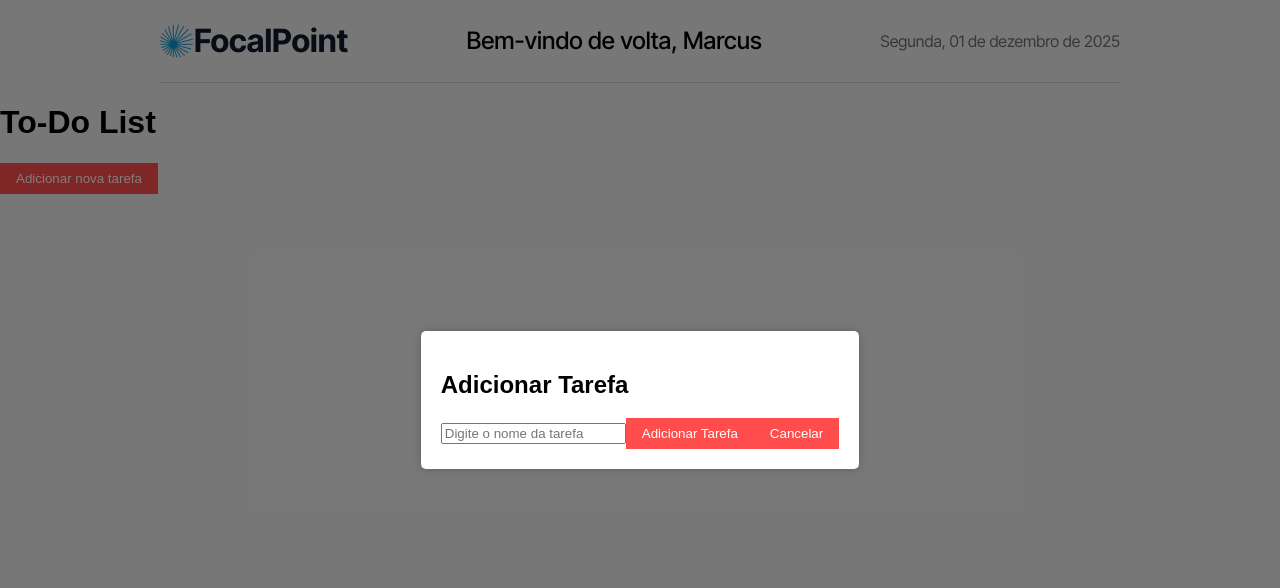
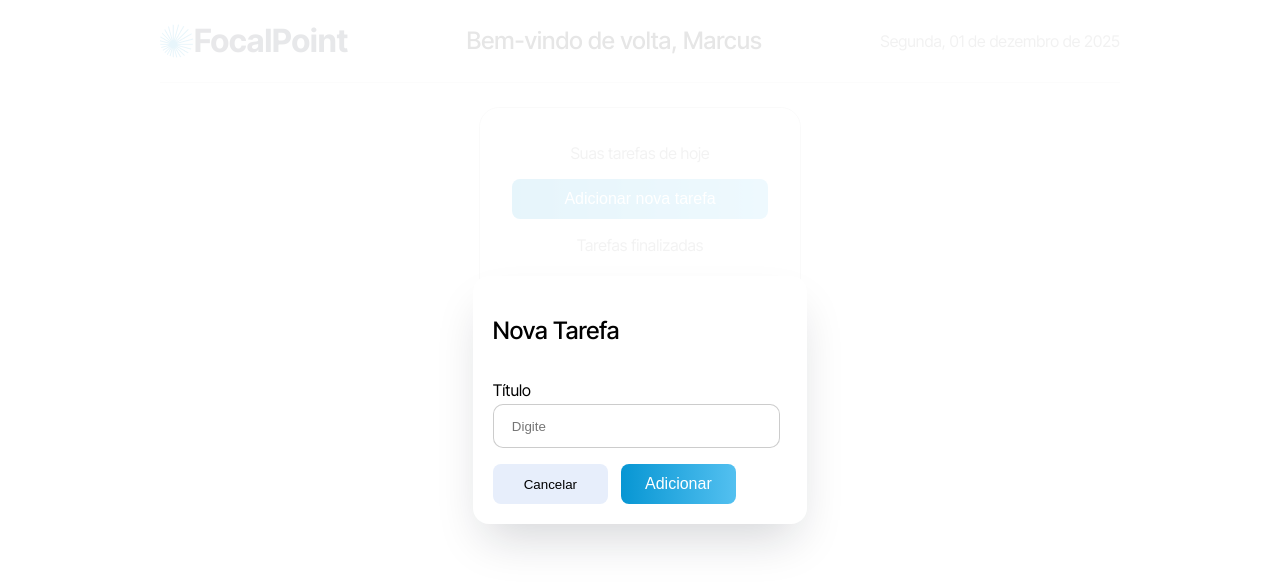
Before and after one commit to carolcampos22/to-do-list-app, a Next.js app: page / in a window 1280 px wide. Both pictures are taken after a click on the button "Adicionar nova tarefa". Shown: the top 588 px of the page. Built offline with nearby package versions, Linux system fonts and the light colour scheme.

Commit message:
style: modal styling

```diff
--- a/src/app/globals.scss
+++ b/src/app/globals.scss
@@ -1,9 +1,9 @@
-// src/app/styles/global.scss
+@import url('https://fonts.googleapis.com/css2?family=Inter+Tight:ital,wght@0,100..900;1,100..900&display=swap');
+
 body {
-  font-family: Arial, sans-serif;
+  font-family: "Inter Tight", sans-serif;
   margin: 0;
   padding: 0;
-  background-color: #f0f0f0;
 }
 
 ul {
@@ -12,13 +12,6 @@ ul {
 }
 
 button {
-  background-color: #ff4d4d;
-  color: white;
   border: none;
-  padding: 0.5rem 1rem;
   cursor: pointer;
 }
-
-button:hover {
-  background-color: #ff1a1a;
-}
--- a/src/app/page.module.css
+++ /dev/null
@@ -1,80 +0,0 @@
-
-.container {
-    max-width: 600px;
-    margin: 0 auto;
-    padding: 20px;
-    text-align: center;
-  }
-
-  .taskList {
-    list-style: none;
-    padding: 0;
-
-    li {
-      display: flex;
-      align-items: center;
-      justify-content: space-between;
-      padding: 10px;
-      border-bottom: 1px solid #ddd;
-
-      input[type="checkbox"] {
-        margin-right: 10px;
-      }
-
-      button {
-        background: transparent;
-        border: none;
-        cursor: pointer;
-      }
-
-      &.completed {
-        text-decoration: line-through;
-      }
-    }
-  }
-
-  .modal {
-    position: fixed;
-    top: 0;
-    left: 0;
-    width: 100%;
-    height: 100%;
-    background-color: rgba(0, 0, 0, 0.5);
-    display: flex;
-    justify-content: center;
-    align-items: center;
-
-    .modalContent {
-      background-color: white;
-      padding: 20px;
-      border-radius: 5px;
-      width: 300px;
-      text-align: center;
-
-      input {
-        width: 100%;
-        padding: 10px;
-        margin-bottom: 10px;
-        border: 1px solid #ccc;
-        border-radius: 5px;
-      }
-
-      button {
-        padding: 10px;
-        margin: 5px;
-        cursor: pointer;
-
-        &:first-of-type {
-          background-color: #4caf50;
-          color: white;
-          border: none;
-        }
-
-        &:last-of-type {
-          background-color: #f44336;
-          color: white;
-          border: none;
-        }
-      }
-    }
-  }
--- a/src/app/page.tsx
+++ b/src/app/page.tsx
@@ -5,14 +5,20 @@ import { Header } from "../components/Header";
 import { useTasks } from "../hooks/useTasks";
 import { TaskList } from "../components/TaskList";
 import { AddTaskModal } from "../components/AddTaskModal";
+import styles from "../app/styles/page.module.scss"
+
 export default function Home() {
   const { addTask } = useTasks();
   const [showAddModal, setShowAddModal] = useState(false);
 
   return (
+
+    <>
+      <Header />
+      <div className={styles.container}>
+
         <div>
-      <Header />
-      <h1>To-Do List</h1>
+          <p>Suas tarefas de hoje</p>
 
 
           <TaskList />
@@ -27,5 +33,12 @@ export default function Home() {
             />
           )}
         </div>
+
+        <div>
+          <p>Tarefas finalizadas</p>
+        </div>
+      </div>
+
+    </>
   );
 }
--- a/src/app/styles/Modal.module.scss
+++ b/src/app/styles/Modal.module.scss
@@ -4,15 +4,100 @@
     left: 0;
     right: 0;
     bottom: 0;
-    background-color: rgba(0, 0, 0, 0.5);
+    background-color: rgba(255, 255, 255, 0.9);
     display: flex;
     justify-content: center;
     align-items: center;
   }
 
   .modal_content {
+    display: flex;
+    flex-direction: column;
+    justify-content: center;
+    align-items: start;
+    gap: 2vh;
+    width: 23vw;
     background-color: white;
     padding: 20px;
-    border-radius: 5px;
-    box-shadow: 0 0 10px rgba(0, 0, 0, 0.2);
+    border-radius: 16px;
+    box-shadow: 0px 24px 48px -12px #1018282E;
+
+    h2{
+      font-weight: 500;
+      font-size: 24px;
+    }
+
   }
+
+  .input_task_container{
+    display: flex;
+    flex-direction: column;
+    justify-content: center;
+    align-items: start;
+    gap: .5vh;
+  }
+
+  .input_task{
+    height: 5vh;
+    width: 22vw;
+    border: 1px solid rgba(0, 0, 0, 0.2);
+    border-radius: 10px;
+  }
+
+  .input_task::placeholder{
+    padding-left: 1rem;
+  }
+
+  .buttons_container{
+    display: flex;
+    justify-content: center;
+    align-items: center;
+    gap: 1vw;
+  }
+
+  .add_task_button {
+    background: linear-gradient(to right, #0796D3, #53C0F0);
+    color: white;
+    width: 9vw;
+    height: 5vh;
+    font-size: 16px;
+    font-weight: 500;
+    padding: 0.5rem 1rem;
+    border: none;
+    border-radius: 8px;
+    cursor: pointer;
+
+    &:hover {
+      background: linear-gradient(to right, #53C0F0, #0796D3);
+    }
+  }
+
+  .cancel_button {
+    background-color: #E7EEFB;
+    height: 5vh;
+    width: 9vw;
+    border: none;
+    border-radius: 8px;
+    padding: 16px, 24px, 16px, 24px;
+    cursor: pointer;
+  }
+
+  .delete_button{
+    background: linear-gradient(to right, #D30707, #F05353);
+    color: #FFFFFF;
+    height: 5vh;
+    width: 9vw;
+    border: none;
+    border-radius: 8px;
+    padding: 16px, 24px, 16px, 24px;
+    cursor: pointer;
+    &:hover {
+      background: linear-gradient(to right, #F05353, #D30707);
+    }
+  }
+
+  .new_task_paragraph{
+    font-weight: 500;
+    font-size: 24px;
+    color: #000000;
+  }
--- /dev/null
+++ b/src/app/styles/TaskItem.module.scss
@@ -0,0 +1,26 @@
+.taskItem {
+  display: flex;
+  justify-content: space-between;
+  align-items: center;
+  padding: .8rem;
+  background-color: white;
+  margin: 0.5rem 0;
+  border-radius: 4px;
+  width: 20vw;
+  height: 3vh;
+  border: 1px dashed rgba(0, 0, 0, 0.1);
+
+
+  @media(max-width: 1000px){
+    width: 50vw;
+  }
+}
+
+.taskItem.completed {
+  text-decoration: line-through;
+  color: #999;
+}
+
+.taskItem input[type='checkbox'] {
+  margin-right: 1rem;
+}
--- /dev/null
+++ b/src/app/styles/TaskList.module.scss
@@ -0,0 +1,20 @@
+.add_task {
+    background: linear-gradient(to right, #0796D3, #53C0F0);
+    color: white;
+    width: 20vw;
+    height: 5vh;
+    font-size: 16px;
+    font-weight: 500;
+    padding: 0.5rem 1rem;
+    border: none;
+    border-radius: 8px;
+    cursor: pointer;
+
+    &:hover {
+      background: linear-gradient(to right, #53C0F0, #0796D3);
+    }
+
+    @media(max-width: 1000px){
+      width: 70%;
+    }
+  }
--- /dev/null
+++ b/src/app/styles/page.module.scss
@@ -0,0 +1,52 @@
+.container {
+    display: flex;
+    flex-direction: column;
+    justify-content: stretch;
+    align-items: center;
+    text-align: center;
+    margin: 3vh auto;
+    width: 22vw;
+    min-height: 23vh;
+    border: 1px solid rgba(0, 0, 0, 0.2);
+    border-radius: 20px;
+    padding: 1.2rem;
+
+    p{
+      font-family: "Inter Tight", sans-serif;
+      font-weight: 400;
+      font-size: 16px;
+      color: rgba(0,0,0,.5);
+    }
+
+    @media(max-width: 1000px){
+      width: 60%;
+    }
+
+  }
+
+  .taskList {
+    list-style: none;
+    padding: 0;
+
+    li {
+      display: flex;
+      align-items: center;
+      justify-content: space-between;
+      padding: 10px;
+      border-bottom: 1px solid #ddd;
+
+      input[type="checkbox"] {
+        margin-right: 10px;
+      }
+
+      button {
+        background: transparent;
+        border: none;
+        cursor: pointer;
+      }
+
+      &.completed {
+        text-decoration: line-through;
+      }
+    }
+  }
--- a/src/components/AddTaskModal.tsx
+++ b/src/components/AddTaskModal.tsx
@@ -11,24 +11,30 @@ export const AddTaskModal = ({ onAdd, onClose }: AddTaskModalProps) => {
 
   const handleAddTask = () => {
     if (taskTitle.trim()) {
-      onAdd(taskTitle); // Chama a função `onAdd` passada pelo pai (TaskList)
-      setTaskTitle(""); // Limpa o campo de input
-      onClose(); // Fecha o modal
+      onAdd(taskTitle);
+      setTaskTitle("");
+      onClose();
     }
   };
 
   return (
     <div className={styles.modal}>
       <div className={styles.modal_content}>
-        <h2>Adicionar Tarefa</h2>
-        <input
-          type="text"
-          value={taskTitle}
-          onChange={(e) => setTaskTitle(e.target.value)}
-          placeholder="Digite o nome da tarefa"
-        />
-        <button onClick={handleAddTask}>Adicionar Tarefa</button>
-        <button onClick={onClose}>Cancelar</button>
+        <h2 className={styles.new_task_paragraph}>Nova Tarefa</h2>
+        <div className={styles.input_task_container}>
+          <label>Título</label>
+          <input
+            className={styles.input_task}
+            type="text"
+            value={taskTitle}
+            onChange={(e) => setTaskTitle(e.target.value)}
+            placeholder="Digite"
+          />
+        </div>
+        <div className={styles.buttons_container}>
+          <button className={styles.cancel_button} onClick={onClose}>Cancelar</button>
+          <button className={styles.add_task_button} onClick={handleAddTask}>Adicionar</button>
+        </div>
       </div>
     </div>
   );
--- a/src/components/ConfirmDeleteModal.tsx
+++ b/src/components/ConfirmDeleteModal.tsx
@@ -8,10 +8,12 @@ type ConfirmDeleteModalProps = {
 export const ConfirmDeleteModal = ({ onConfirm, onCancel }: ConfirmDeleteModalProps) => (
   <div className={styles.modal}>
     <div className={styles.modal_content}>
-      <h2>Confirmar Exclusão</h2>
-      <p>Tem certeza que deseja excluir essa tarefa?</p>
-      <button onClick={onConfirm}>Confirmar</button>
-      <button onClick={onCancel}>Cancelar</button>
+      <h2>Deletar tarefa</h2>
+      <p>Tem certeza que você deseja deletar essa tarefa?</p>
+      <div className={styles.buttons_container}>
+        <button className={styles.cancel_button} onClick={onCancel}>Cancelar</button>
+        <button className={styles.delete_button} onClick={onConfirm}>Deletar</button>
+      </div>
     </div>
   </div>
 );
--- a/src/components/TaskItem.tsx
+++ b/src/components/TaskItem.tsx
@@ -1,6 +1,7 @@
 import { Task } from '../models/model';
 import { useState } from 'react';
 import { ConfirmDeleteModal } from './ConfirmDeleteModal';
+import styles from "../app/styles/TaskItem.module.scss";
 
 type TaskItemProps = {
   task: Task;
@@ -18,7 +19,7 @@ export const TaskItem = ({ task, onToggleCompletion, onDelete }: TaskItemProps)
 
   return (
     <>
-      <li className={task.completed ? "completed" : ""}>
+      <li className={`${styles.taskItem} ${task.completed ? styles.completed : ''}`}>
         <input type="checkbox" checked={task.completed} onChange={onToggleCompletion} />
         {task.title}
         <button onClick={() => setShowConfirmModal(true)}>🗑️</button>
--- a/src/components/TaskList.tsx
+++ b/src/components/TaskList.tsx
@@ -2,6 +2,7 @@ import { useTasks } from "../hooks/useTasks";
 import { TaskItem } from "./TaskItem";
 import { AddTaskModal } from "./AddTaskModal";
 import { useState } from "react";
+import styles from "../app/styles/TaskList.module.scss"
 
 export const TaskList = () => {
   const { tasks, addTask, toggleTaskCompletion, deleteTask } = useTasks();
@@ -12,7 +13,6 @@ export const TaskList = () => {
 
   return (
     <>
-
 
       {isModalOpen && (
         <AddTaskModal
@@ -31,7 +31,7 @@ export const TaskList = () => {
           />
         ))}
       </ul>
-      <button onClick={handleOpenModal}>Adicionar nova tarefa</button>
+      <button className={styles.add_task} onClick={handleOpenModal}>Adicionar nova tarefa</button>
     </>
   );
 };
```
Also changed, not shown: src/app/styles/task-item.scss (deleted, +0 -18 lines). Lines whose indentation alone changed are shown as unchanged.
